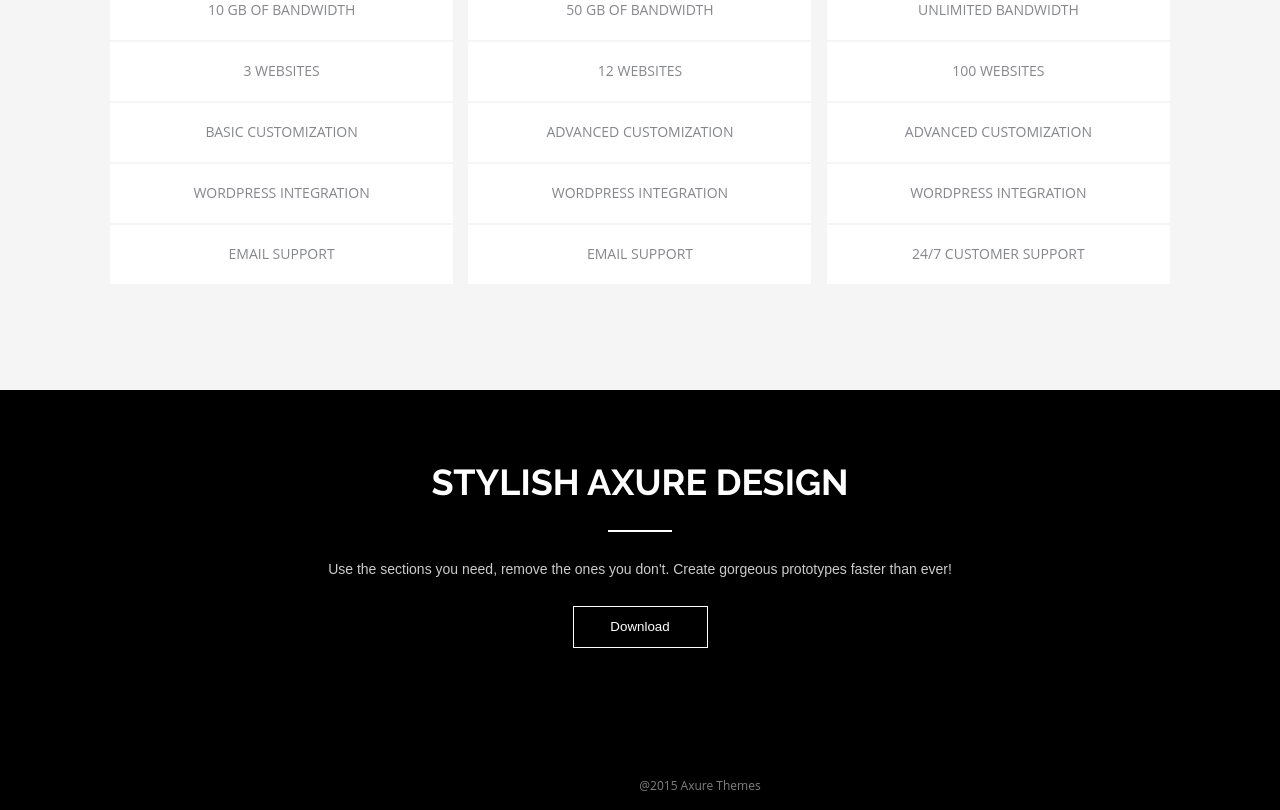
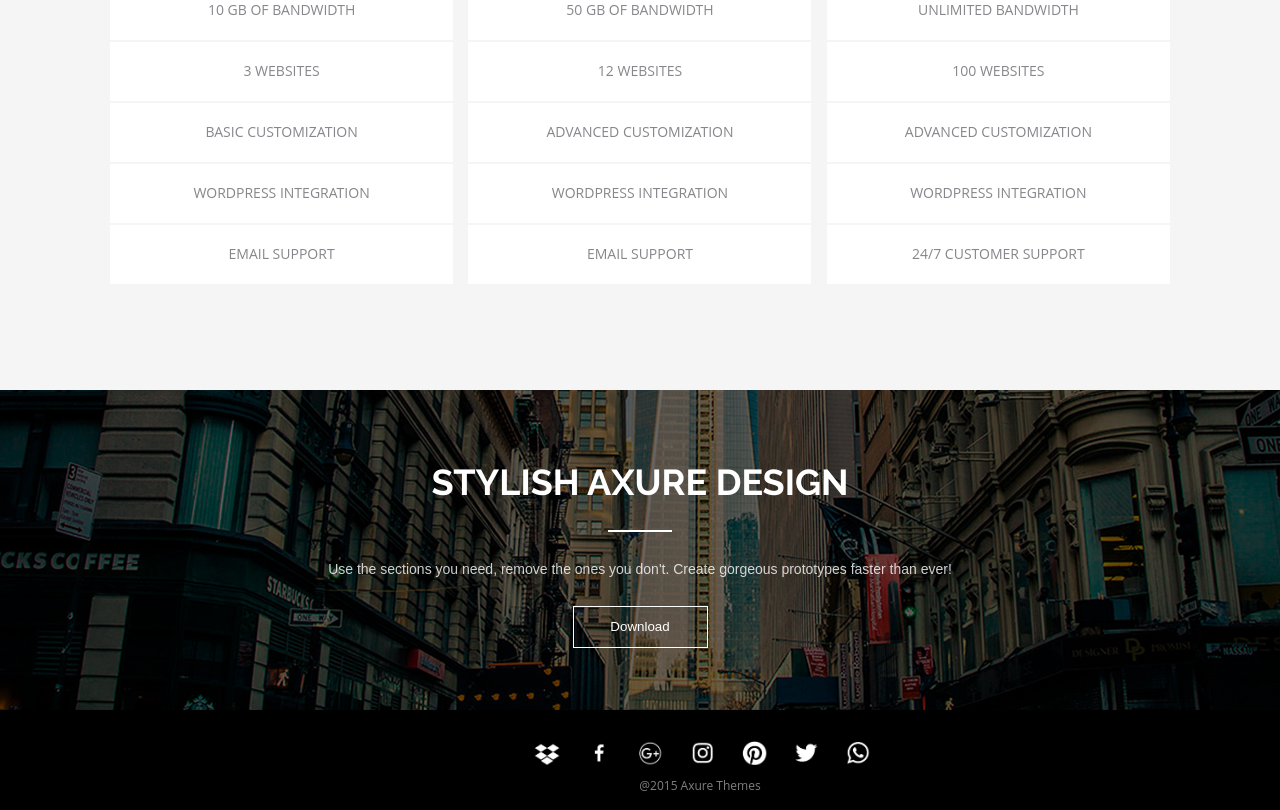
Before and after one commit to sashagurys/homework, a plain HTML site: page hw3/code/index.html in a window 1280 px wide. Shown: the part 1198-2008 px from the top of the page. Drawn offline with Linux system fonts and the light colour scheme.

Commit message:
Update style.css

```diff
--- a/hw3/code/css/style.css
+++ b/hw3/code/css/style.css
@@ -235,7 +235,7 @@ margin: auto;
     height: 320px;
     margin: auto;
     background-color: #000000;
-    background-image: url(/tms3/code/img/bg/cityscape.png);
+    background-image: url(../img/bg/cityscape.png);
 }
 
 .download__title {
@@ -320,25 +320,25 @@ background-size: 100%;
 }
 
 .social-media__link_dropbox {
-    background-image: url(/tms3/code/img/icons/sm/dropbox.png);
+    background-image: url(../img/icons/sm/dropbox.png);
 }
 .social-media__link_facebook {
-    background-image: url(/tms3/code/img/icons/sm/facebook.png);
+    background-image: url(../img/icons/sm/facebook.png);
 }
 .social-media__link_google {
-    background-image: url(/tms3/code/img/icons/sm/google+.png);
+    background-image: url(../img/icons/sm/google+.png);
 }
 .social-media__link_instagram {
-    background-image: url(/tms3/code/img/icons/sm/instagram.png);
+    background-image: url(../img/icons/sm/instagram.png);
 }
 .social-media__link_pinterest {
-    background-image: url(/tms3/code/img/icons/sm/pinterest.png);
+    background-image: url(../img/icons/sm/pinterest.png);
 }
 .social-media__link_twitter {
-    background-image: url(/tms3/code/img/icons/sm/twitter.png);
+    background-image: url(../img/icons/sm/twitter.png);
 }
 .social-media__link_viber {
-    background-image: url(/tms3/code/img/icons/sm/viber.png);
+    background-image: url(../img/icons/sm/viber.png);
 }
 
 .footer__trademark {
```
